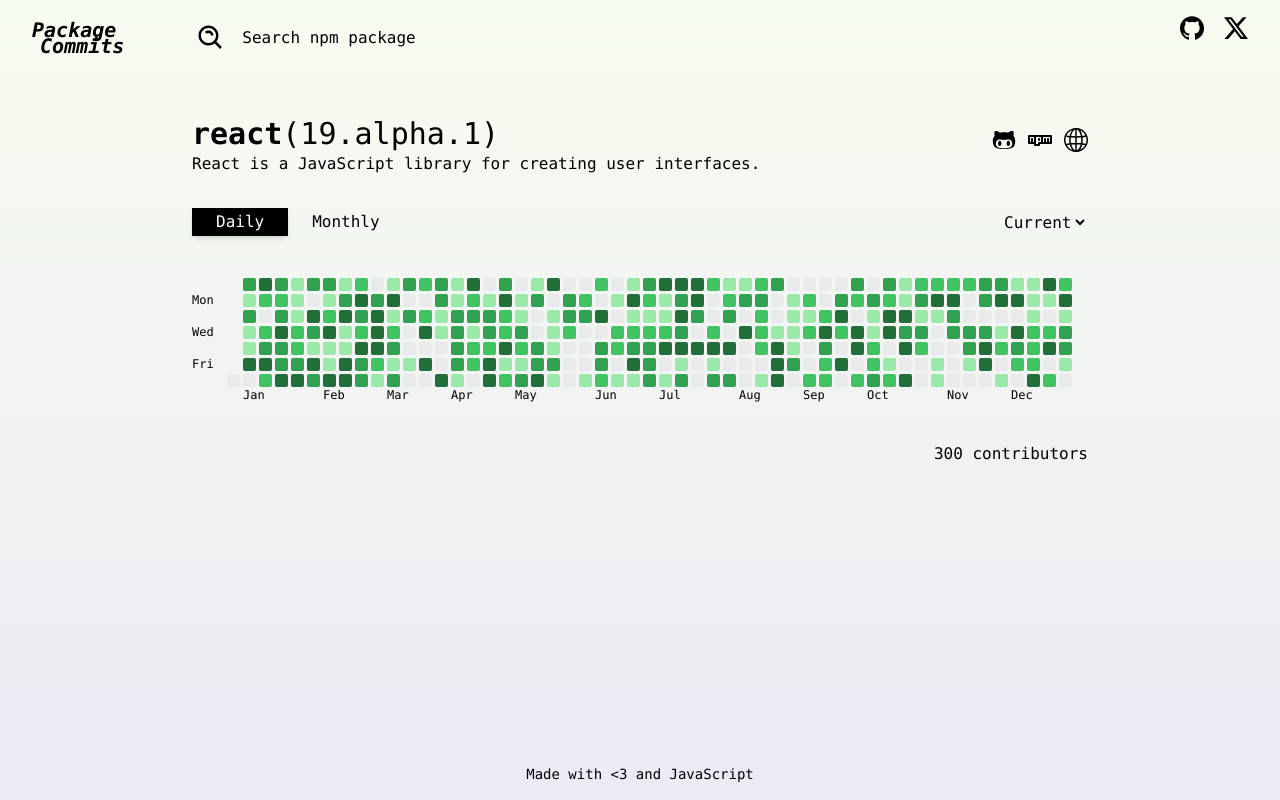
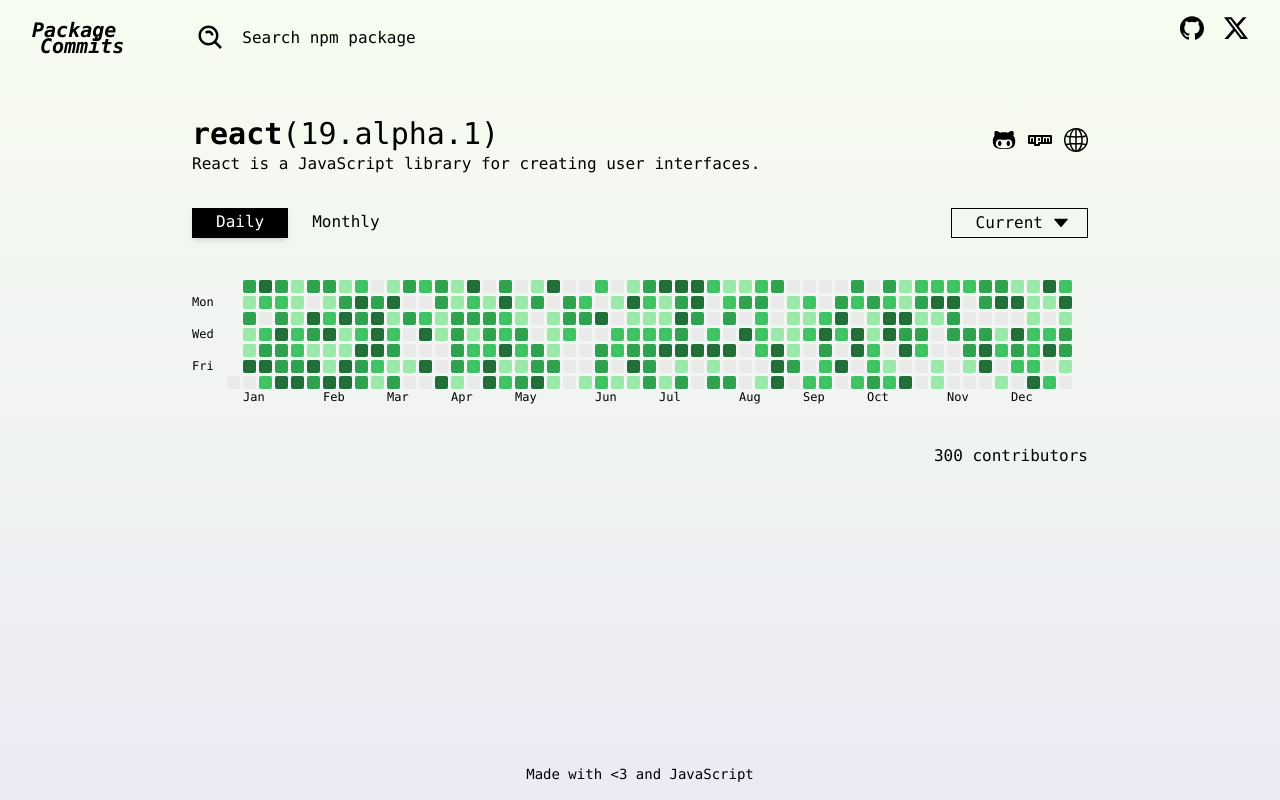
Before and after one commit to enyichiaagu/package-commits, a React (Vite) app in the folder client/: page / in a window 1280 px wide. Built offline with nearby package versions, Linux system fonts and the light colour scheme; the HTML template or start-up script is replaced by a standard one.

Commit message:
basic markdown done

```diff
--- a/client/src/components/GraphControls.jsx
+++ b/client/src/components/GraphControls.jsx
@@ -1,12 +1,48 @@
+import { useSelect } from 'downshift';
+import { AiFillCaretDown } from 'react-icons/ai';
+
+const timeFrames = ['Current', '2025', '2024'];
+
 function GraphControls() {
+  const {
+    isOpen,
+    getToggleButtonProps,
+    getMenuProps,
+    getItemProps,
+    selectedItem,
+  } = useSelect({
+    items: timeFrames,
+  });
+
   return (
     <div className='my-8 flex'>
       <span className='px-6 py-0.5 bg-black text-white shadow-md'>Daily</span>
       <span className='px-6 py-0.5'>Monthly</span>
 
-      <select className='ml-auto'>
-        <option>Current</option>
-      </select>
+      <div className='ml-auto'>
+        <div
+          {...getToggleButtonProps()}
+          className='flex items-center gap-2 pl-6 pr-4 py-0.5 border cursor-pointer'
+        >
+          <span>{selectedItem || timeFrames[0]}</span>
+          <AiFillCaretDown className='text-xl' />
+        </div>
+        <ul
+          {...getMenuProps()}
+          className='absolute z-10 shadow-md bg-list-bg w-33'
+        >
+          {isOpen &&
+            timeFrames.map((value, index) => (
+              <li
+                className='pl-6 text-sm px-3 py-1 border-b-1 border-custom-grey'
+                key={index}
+                {...getItemProps({ value, index })}
+              >
+                {value}
+              </li>
+            ))}
+        </ul>
+      </div>
     </div>
   );
 }
```
